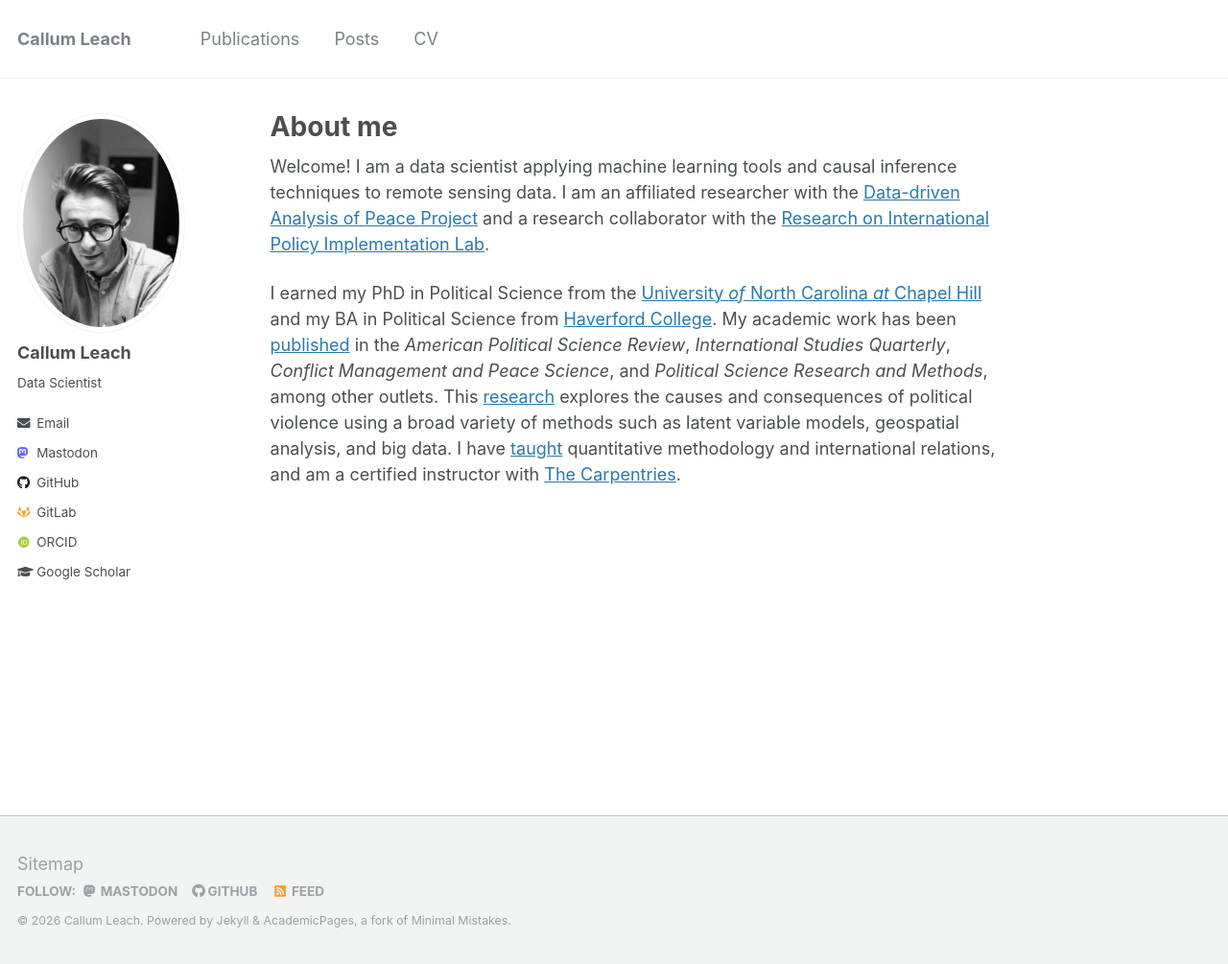
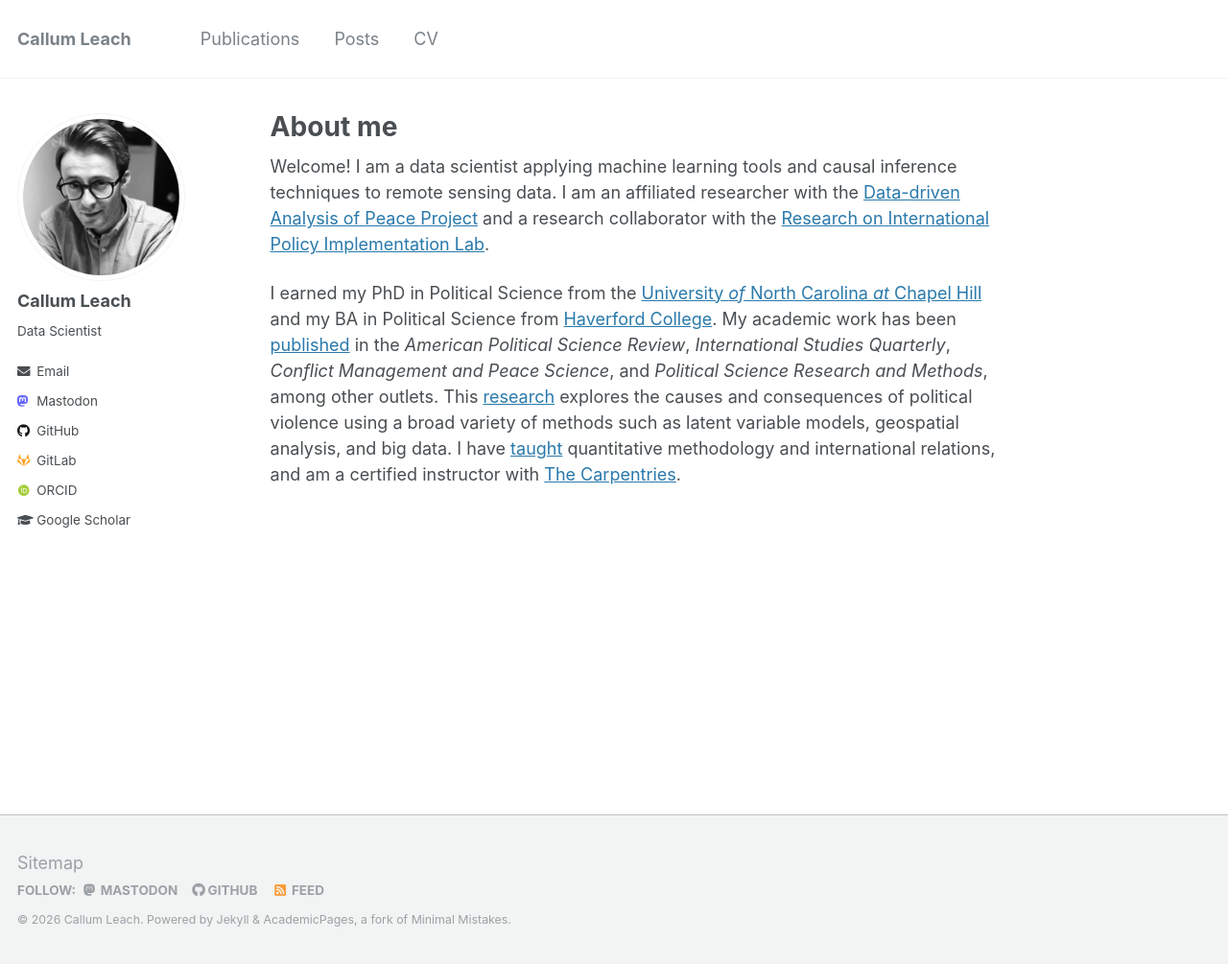
Before and after one commit to Callum-Leach/Callum-Leach.github.io, a Jekyll site: the page built from _pages/about.md, in a window 1280 px wide and 1005 px high. Shown: the whole window at 96% size. Built offline with Jekyll 4.4.1, drawn with Linux system fonts in a browser that asks for light colours; some web fonts are replaced; a script bundle is joined from its source files by our own code.

Commit message:
update profile picture

```diff
--- a/_config.yml
+++ b/_config.yml
@@ -64,7 +64,7 @@ facebook:
   username               :
   app_id                 :
   publisher              :
-og_image                 : profile.jpg # Open Graph/Twitter default site image
+og_image                 : profile.png # Open Graph/Twitter default site image
 # For specifying social profiles
 # - https://developers.google.com/structured-data/customize/social-profiles
 social:
@@ -85,7 +85,7 @@ analytics:
 # Site Author
 author:
   name             : "Callum Leach"
-  avatar           : "profile.jpg"
+  avatar           : "profile.png"
   bio              : "Data Scientist"
   location         :
   employer         :
```
Also changed, not shown: images/profile.jpg (deleted), images/profile.png (added).
